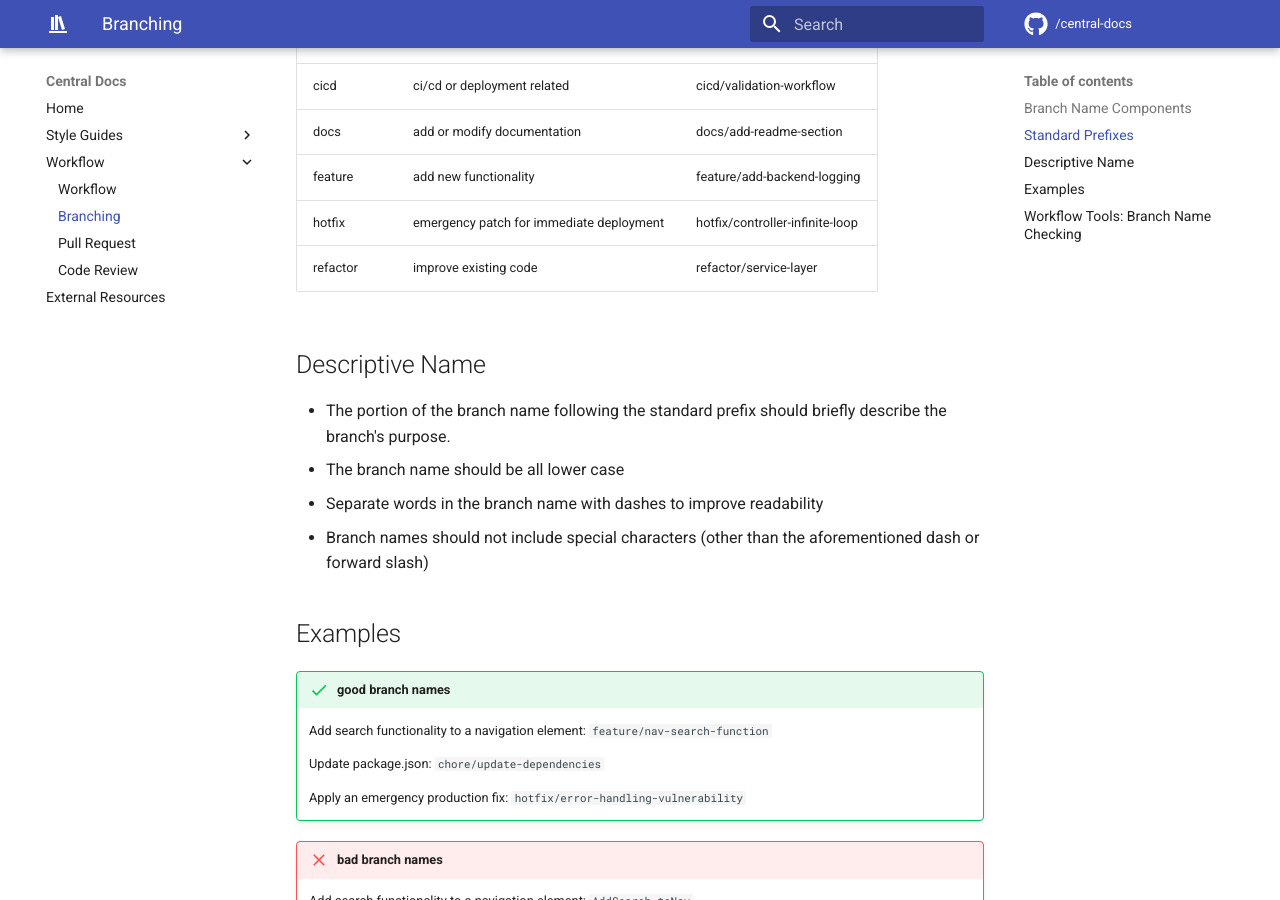
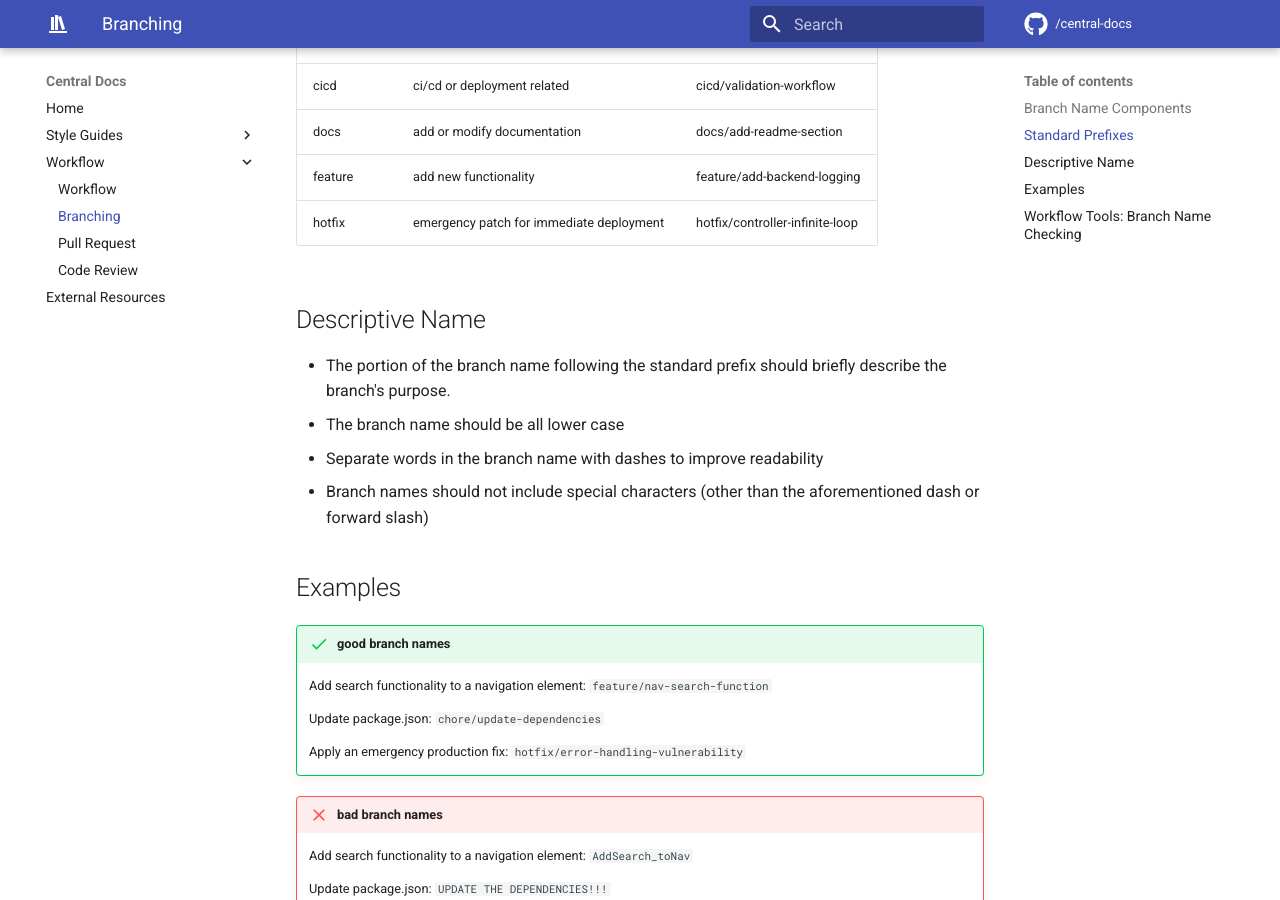
Before and after one commit to city-of-saint-louis/central-docs, an MkDocs documentation site: the page built from docs/branching.md, in a window 1280 px wide and 900 px high, scrolled down 681 px. Built offline with MkDocs 1.6.1 and Material for MkDocs 9.7.7, drawn with Linux system fonts in a browser that asks for light colours; comment, search, counter and statistics services are not loaded.

Commit message:
Update branch prefixes

```diff
--- a/docs/branching.md
+++ b/docs/branching.md
@@ -21,8 +21,6 @@ the following standard prefixes:
 | docs  	| add or modify documentation               	| docs/add-readme-section        |
 | feature   | add new functionality               			| feature/add-backend-logging    |
 | hotfix    | emergency patch for immediate deployment      | hotfix/controller-infinite-loop|
-| refactor	| improve existing code							| refactor/service-layer		 |
-
 
 ## Descriptive Name
 - The portion of the branch name following the standard prefix should briefly describe the branch's purpose.
```
